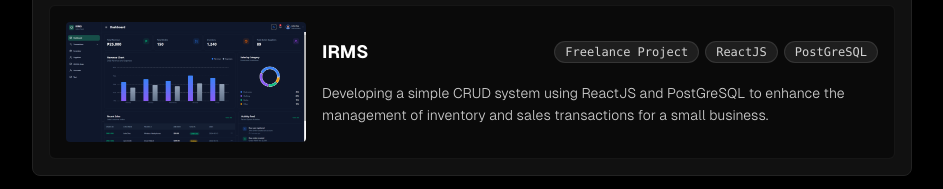
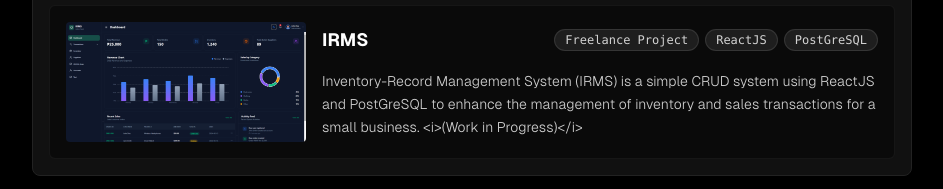
Before and after one commit to ralphfrncisco/portfolio, a React (Vite) app: page / in a window 1280 px wide. Shown: the part 1486-1675 px from the top of the page, without its empty margins (168-1111 px from the left). Built offline with nearby package versions, Linux system fonts and the light colour scheme.

Commit message:
changed description for IRMS project

```diff
--- a/src/layout/Projects.jsx
+++ b/src/layout/Projects.jsx
@@ -34,7 +34,7 @@ function Projects({darkMode}) {
         },
         {
             name: "IRMS",
-            description: "Developing a simple CRUD system using ReactJS and PostGreSQL to enhance the management of inventory and sales transactions for a small business.",
+            description: "Inventory-Record Management System (IRMS) is a simple CRUD system using ReactJS and PostGreSQL to enhance the management of inventory and sales transactions for a small business. <i>(Work in Progress)</i>",
             path: IRMSimage,
             type: "Freelance Project",
             langs: ["ReactJS", "PostGreSQL"],
```
